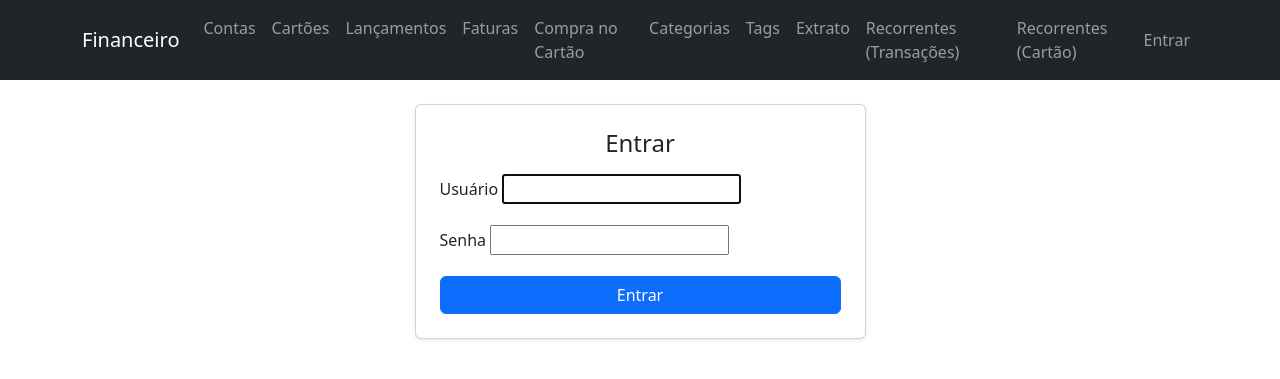
After one commit to lgabriel-fauth/simple-personal-finance, a Django app: page /login/ in a window 1280 px wide. The commit adds this page. Shown: the top 379 px of the page. Run offline with Django 5.2, Linux system fonts and the light colour scheme.

Commit message:
fix: ajustes finais no sistema

```diff
--- a/finance/templates/finance/base.html
+++ b/finance/templates/finance/base.html
@@ -22,6 +22,16 @@
       <a class="nav-link" href="{% url 'finance:rec_tx_list' %}">Recorrentes (Transações)</a>
       <a class="nav-link" href="{% url 'finance:rec_card_list' %}">Recorrentes (Cartão)</a>
     </div>
+    <div class="navbar-nav ms-auto">
+      {% if user.is_authenticated %}
+        <form method="post" action="{% url 'logout' %}" class="d-inline">
+          {% csrf_token %}
+          <button type="submit" class="nav-link btn btn-link p-0">Sair</button>
+        </form>
+      {% else %}
+        <a class="nav-link" href="{% url 'login' %}">Entrar</a>
+      {% endif %}
+    </div>
   </div>
 </nav>
 <div class="container">
--- /dev/null
+++ b/finance/templates/registration/login.html
@@ -0,0 +1,33 @@
+{% extends "finance/base.html" %}
+{% block title %}Login - Financeiro{% endblock %}
+{% block content %}
+<div class="row justify-content-center">
+  <div class="col-12 col-sm-10 col-md-6 col-lg-5">
+    <div class="card shadow-sm">
+      <div class="card-body p-4">
+        <h1 class="h4 mb-3 text-center">Entrar</h1>
+        {% if form.non_field_errors %}
+          <div class="alert alert-danger">
+            {{ form.non_field_errors }}
+          </div>
+        {% endif %}
+        <form method="post" action="{% url 'login' %}">
+          {% csrf_token %}
+          <div class="mb-3">
+            <label for="id_username" class="form-label">Usuário</label>
+            {{ form.username }}
+          </div>
+          <div class="mb-3">
+            <label for="id_password" class="form-label">Senha</label>
+            {{ form.password }}
+          </div>
+          {% if next %}
+            <input type="hidden" name="next" value="{{ next }}">
+          {% endif %}
+          <button type="submit" class="btn btn-primary w-100">Entrar</button>
+        </form>
+      </div>
+    </div>
+  </div>
+</div>
+{% endblock %}
--- a/setup/urls.py
+++ b/setup/urls.py
@@ -14,11 +14,14 @@ Including another URLconf
     1. Import the include() function: from django.urls import include, path
     2. Add a URL to urlpatterns:  path('blog/', include('blog.urls'))
 """
-from django.contrib import admin
 from django.urls import path, include
+from django.views.generic import RedirectView
+from django.contrib.auth import views as auth_views
 
 urlpatterns = [
-    path('admin/', admin.site.urls),
+    path('', RedirectView.as_view(pattern_name='finance:dashboard', permanent=False), name='root'),
     path('api/', include('api.urls')),
     path('finance/', include('finance.urls', namespace='finance')),
+    path('login/', auth_views.LoginView.as_view(template_name='registration/login.html'), name='login'),
+    path('logout/', auth_views.LogoutView.as_view(), name='logout'),
 ]
```
Also changed, not shown: requirements.txt (added, +7 -0 lines), setup/settings.py (+14 -2 lines), 1 other file.
